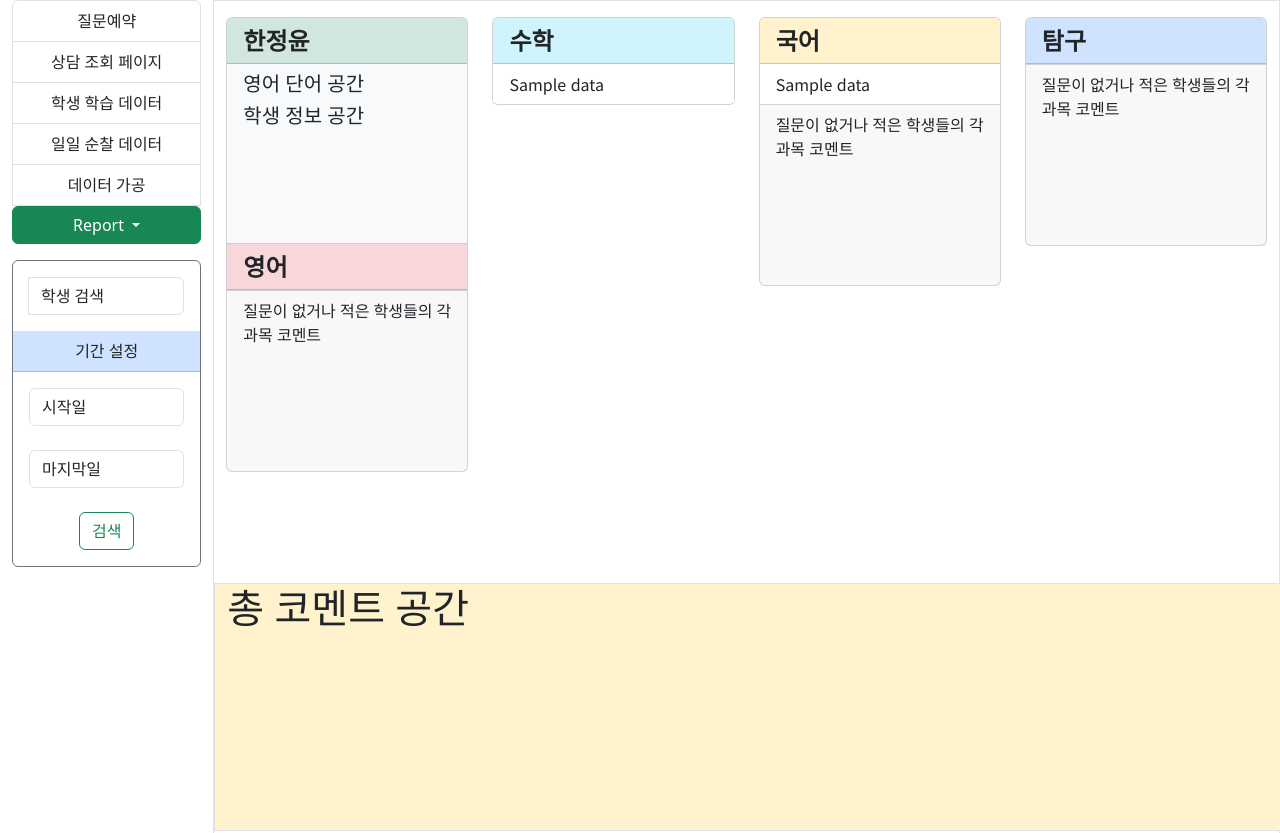
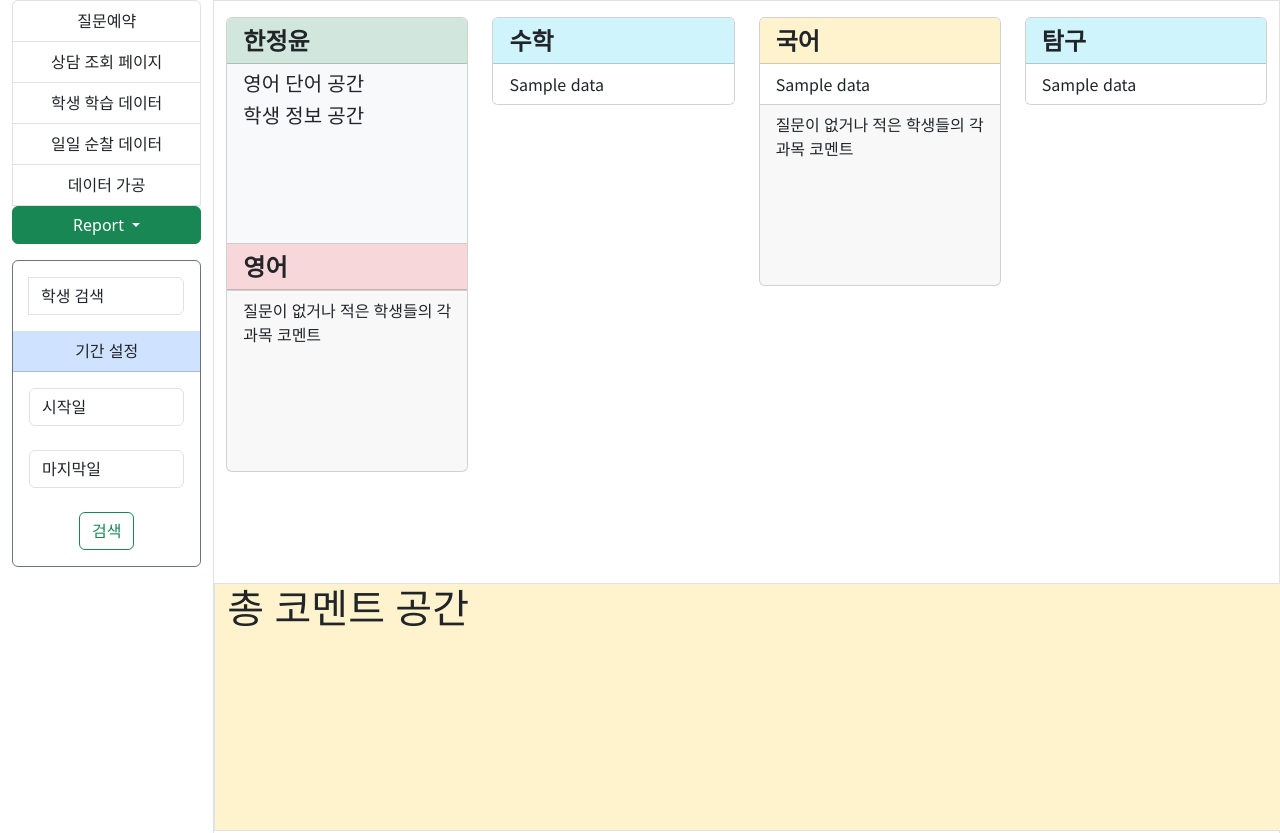
Before and after one commit to looosemycoool/orchardproject, a Django app: template templates/manager/report/consulting/consulting_detail.html in a window 1280 px wide; the page is wider, and only the part inside the window is pictured. Shown: the part 104-937 px from the top of that part. Run offline with Django 4.2, Linux system fonts and the light colour scheme; data comes from the database, SQL or seed files in the repository; the template is opened without the code that fills it: values that come from a table or form of the project are taken from there, most other values are stand-ins (such as "Sample title", 1, 10 or a date in 2020); some libraries are stand-ins or nearby versions.

Commit message:
순서 역순 / 탐구 템플릿 코드 수정

```diff
--- a/templates/manager/report/consulting/consulting_detail.html
+++ b/templates/manager/report/consulting/consulting_detail.html
@@ -124,7 +124,7 @@
                                     </div>
                                     <ul class="list-group list-group-flush">
                                         {% for data in filtered_data_math %}
-                                            {% if forloop.counter <= 7 %}
+                                            {% if forloop.counter <= 10 %}
                                                 <li class="list-group-item"
                                                     style="font-family: 'Noto Sans KR', sans-serif;">{{ data.subject }}</li>
                                             {% endif %}
@@ -142,7 +142,7 @@
                                     </div>
                                     <ul class="list-group list-group-flush">
                                         {% for data in filtered_data_korean %}
-                                            {% if forloop.counter <= 7 %}
+                                            {% if forloop.counter <= 10 %}
                                                 <li class="list-group-item"
                                                     style="font-family: 'Noto Sans KR', sans-serif;">{{ data.subject }}</li>
                                             {% endif %}
@@ -153,27 +153,22 @@
                                     </div>
                                 </div>
                             </div>
-                            <div class="col-md-3">
-                                <div class="card" style="max-width: 18rem;">
-                                    <div class="card-header bg-primary-subtle"
+                            <div class="col-md-3" style="max-height:550px">
+                                <div class="card mb-3" style="max-width: 18rem;">
+                                    <div class="card-header bg-info-subtle"
                                          style="display: flex; align-items: center;">
                                         <h4 class="card-title"
                                             style="margin: 0; font-family: 'Noto Sans KR', sans-serif; font-weight: bold">
                                             탐구</h4>
                                     </div>
                                     <ul class="list-group list-group-flush">
-                                        {% for data in filtered_data %}
-                                            {% if data.teacher_id.name == '신석철' %}
-                                                {% if forloop.counter <= 7 %}
-                                                    <li class="list-group-item" style="font-family: 'Noto Sans KR" ,
-                                                        sans-serif;>{{ data.subject }}</li>
-                                                {% endif %}
+                                        {% for data in filtered_data_research %}
+                                            {% if forloop.counter <= 10 %}
+                                                <li class="list-group-item"
+                                                    style="font-family: 'Noto Sans KR', sans-serif;">{{ data.subject }}</li>
                                             {% endif %}
                                         {% endfor %}
                                     </ul>
-                                    <div class="card-footer" style="height:180px">
-                                        질문이 없거나 적은 학생들의 각 과목 코멘트
-                                    </div>
                                 </div>
                             </div>
                         </div>
```
Also changed, not shown: manager/views/report_views.py (+4 -4 lines).
